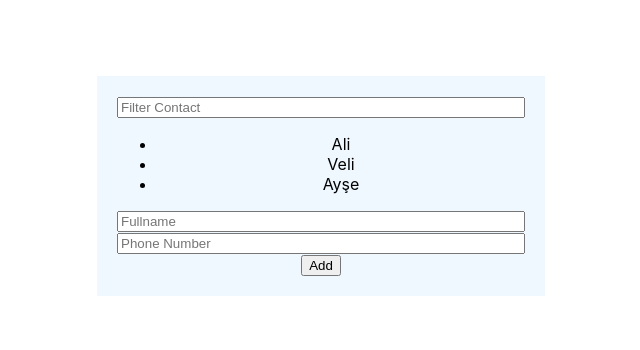
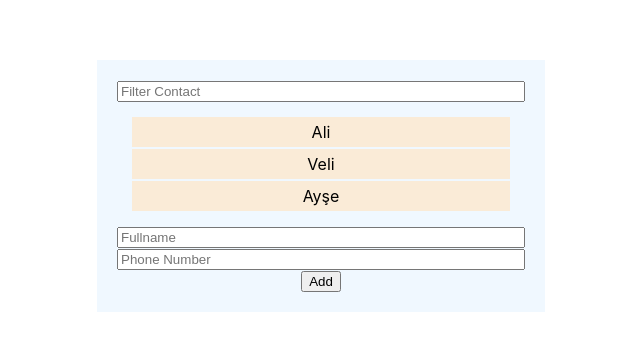
Before and after one commit to ynccsyd/ReactCourse, a React (Create React App) app in the folder react-form-app/: page / in a window 1280 px wide. Shown: the part 214-564 px from the top of the page, without its empty margins (319-959 px from the left). Built offline with nearby package versions, Linux system fonts and the light colour scheme.

Commit message:
Added Css to list.js

```diff
--- a/react-form-app/src/components/Contacts/List.js
+++ b/react-form-app/src/components/Contacts/List.js
@@ -19,7 +19,7 @@ function List({ contacts }) {
         placeholder='Filter Contact'
         value={filterText}
         onChange={(e) => setFilterText(e.target.value)} />
-      <ul>
+      <ul className='list'>
         {filtered.map((contact, i) => (
           <li key={i}>
             {contact.fullname}
--- a/react-form-app/src/components/Contacts/styles.css
+++ b/react-form-app/src/components/Contacts/styles.css
@@ -9,3 +9,16 @@ input{
     -webkit-box-sizing:border-box ;
     -moz-box-sizing: border-box;
 }
+ul, li{
+    margin: 0;
+    padding: 0;
+    list-style-type: none;
+}
+.list{
+    margin: 15px;
+}
+.list>li{
+    background-color: antiquewhite;
+    padding: 5px;
+    margin-bottom: 2px;
+}
```
